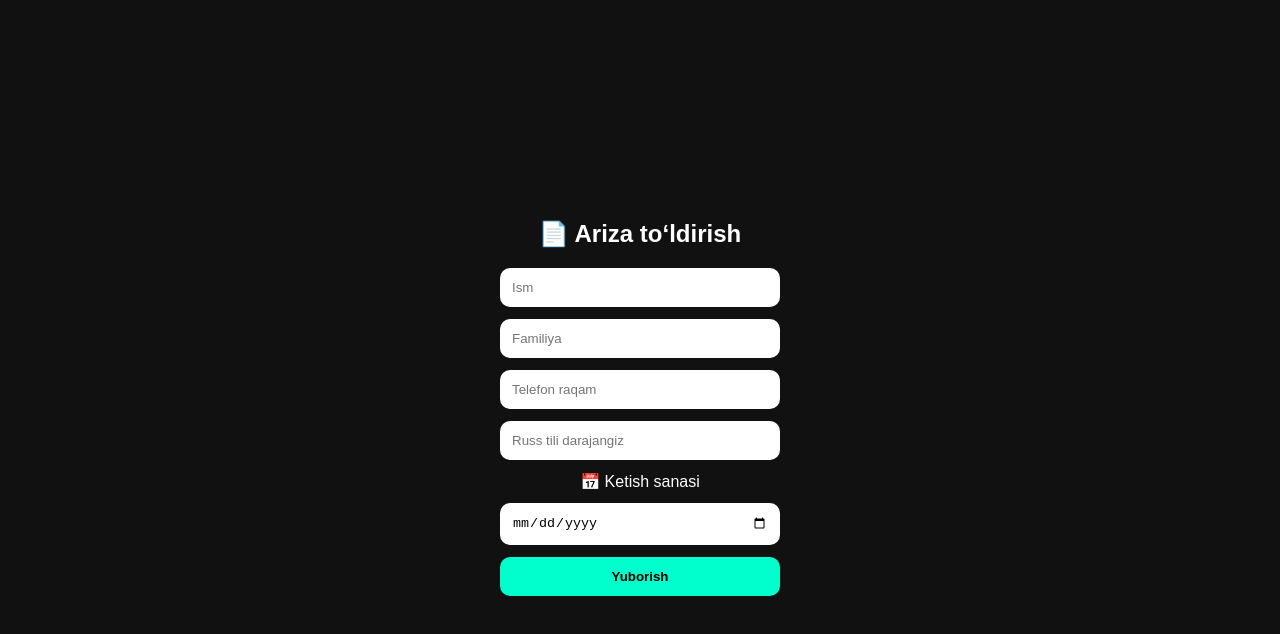
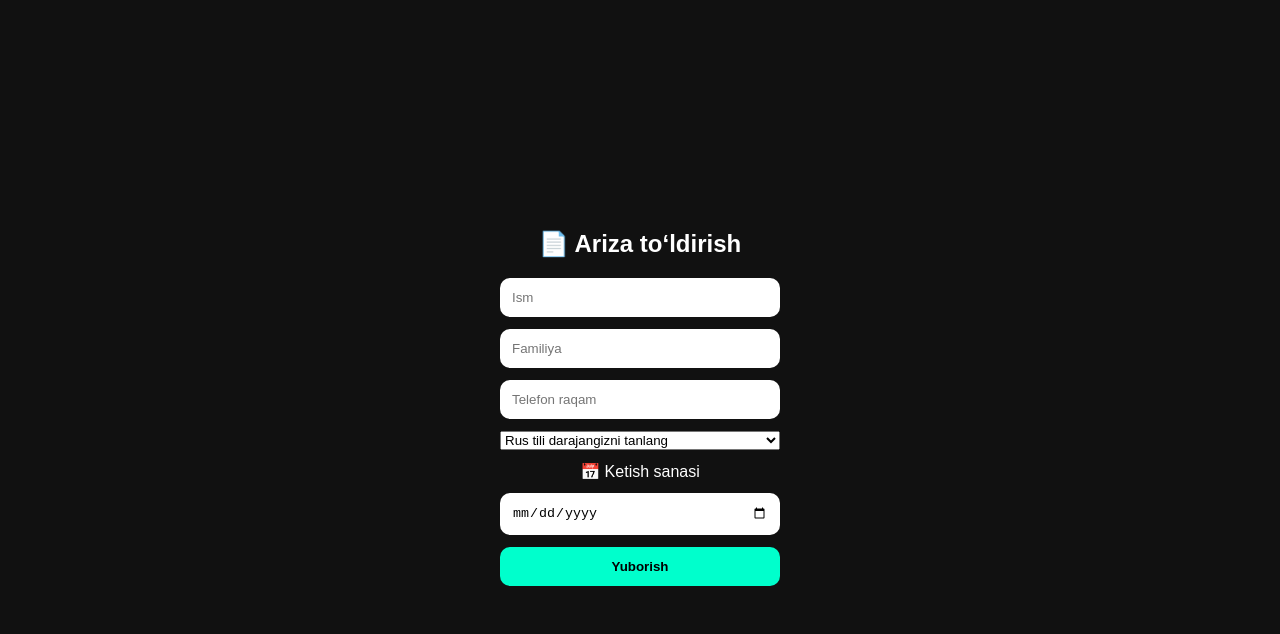
Before and after one commit to abdullayew712/shox-sertifikat, a plain HTML site: page index.html in a window 1280 px wide. Shown: the part 862-1496 px from the top of the page. Drawn offline with Linux system fonts and the light colour scheme.

Commit message:
Replace text input with language proficiency select

```diff
--- a/index.html
+++ b/index.html
@@ -93,7 +93,12 @@ button:hover {
         <input type="text" placeholder="Ism" required>
         <input type="text" placeholder="Familiya" required>
         <input type="tel" placeholder="Telefon raqam" required>
-         <input type="text" placeholder="Russ tili darajangiz" required>
+        <select required>
+    <option value="">Rus tili darajangizni tanlang</option>
+    <option value="0">Umuman bilmayman</option>
+    <option value="1">Ozgina bilaman</option>
+    <option value="2">Yaxshi bilaman</option>
+</select>
 
         <label>📅 Ketish sanasi</label>
         <input type="date" required>
```
